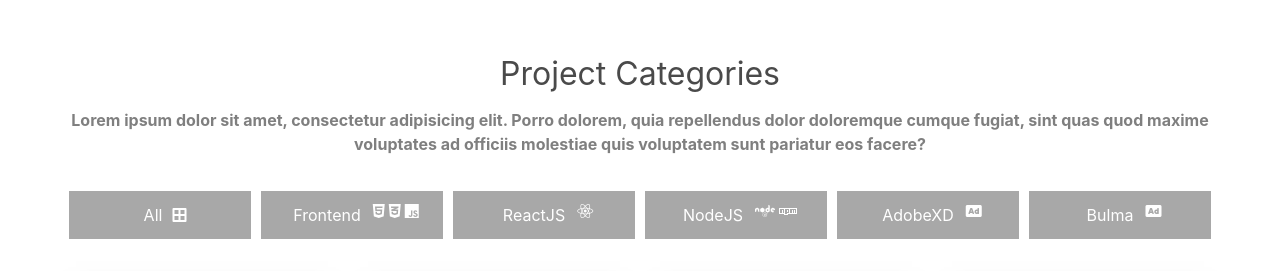
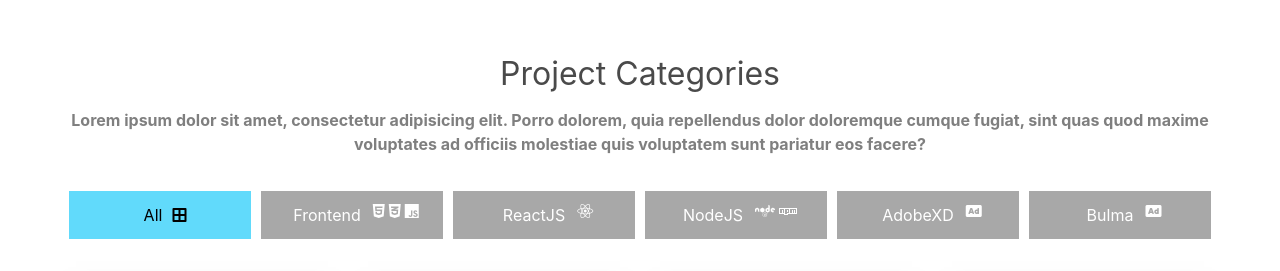
Before and after one commit to ASimpleCodingHermit/JS-Filter, a plain HTML site: page index.html in a window 1280 px wide. Shown: the top 271 px of the page. Drawn offline with nearby package versions, Linux system fonts and the light colour scheme; a small style sheet from the web is missing.

Commit message:
Added final stylings for now

```diff
--- a/index.html
+++ b/index.html
@@ -22,7 +22,7 @@
     <div class="filter">
       <div class="filter__head">
         <ul>
-          <div class="filter__title" id="all">
+          <div class="filter__title active" id="all">
             <li>All</li>
             <span><i class="fas fa-border-all"></i></span>
           </div>
@@ -51,7 +51,7 @@
       <div class="filter__collections">
         <div class="filter__collections__main">
           <!-- single card start -->
-          <div class="all frontend">
+          <div class="all frontend active">
             <div class="filter__image">
               <img src="images/Tesla Bulma.PNG" alt="Tesla Bulma.png">
               <span class="filter__name">Frontend</span>
@@ -59,7 +59,8 @@
             <div class="filter__post__content">
               <div class="filter__post__content--top">
                 <p>Date Completed:</p><time>11/01/2020</time>
-                <i class="fas fa-check"></i></div>
+                <i class="fas fa-check"></i>
+              </div>
               <h2>Title</h2>
               <p>Lorem ipsum dolor sit amet consectetur adipisicing elit. Unde amet, quas itaque qui, voluptatem
                 iste
--- a/style.css
+++ b/style.css
@@ -136,6 +136,11 @@ time {
   background-color: #61dafb;
   color: #fff;
 }
+
+.active {
+  background-color: #61dafb;
+  color: black;
+}
 /* Filter Colors */
 .frontend .filter__name {
   background: #f06529;
```
